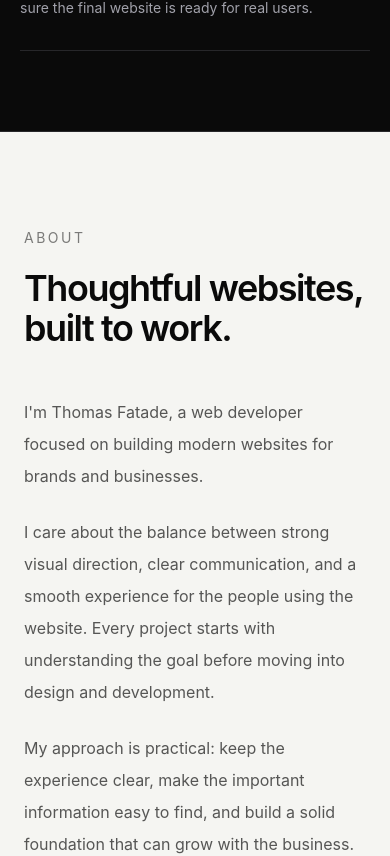
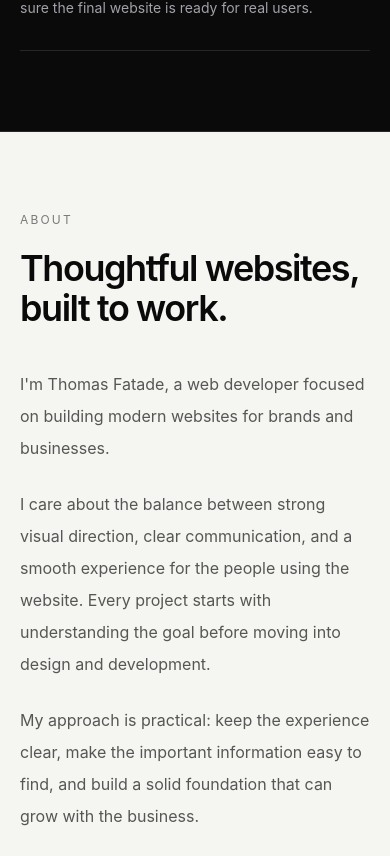
Before and after one commit to Thomas302-star/Thomas-portfolio, a Next.js app: page / in a window 390 px wide. Shown: the part 4638-5494 px from the top of the page. Built offline with nearby package versions, Linux system fonts and the light colour scheme.

Commit message:
feat: add reveal motion to about section

```diff
--- a/components/sections/about-section.tsx
+++ b/components/sections/about-section.tsx
@@ -1,33 +1,20 @@
+import { Reveal } from "@/components/ui/reveal";
+
 export function AboutSection() {
   return (
-    <section className="border-t border-[var(--border)] bg-[var(--surface)] px-6 py-24 text-[var(--background)] sm:px-8 lg:px-12 lg:py-32">
+    <section className="border-t border-[var(--border)] bg-[var(--surface)] px-5 py-20 text-[var(--background)] sm:px-8 lg:px-12 lg:py-32">
       <div className="mx-auto max-w-7xl">
-        <div className="grid gap-12 lg:grid-cols-[0.8fr_1.2fr] lg:gap-24">
-          <div>
-            <p className="text-sm uppercase tracking-[0.18em] text-black/50">
-              About
-            </p>
-            <h2 className="mt-5 max-w-md font-[var(--font-display)] text-4xl font-semibold tracking-[-0.04em] sm:text-5xl">
-              Thoughtful websites, built to work.
-            </h2>
-          </div>
-
+        <div className="grid gap-10 lg:grid-cols-[0.8fr_1.2fr] lg:gap-24">
+          <Reveal>
+            <div>
+              <p className="text-xs uppercase tracking-[0.18em] text-black/50 sm:text-sm">About</p>
+              <h2 className="mt-5 max-w-md font-[var(--font-display)] text-4xl font-semibold tracking-[-0.04em] sm:text-5xl">Thoughtful websites, built to work.</h2>
+            </div>
+          </Reveal>
           <div className="max-w-3xl space-y-6 text-base leading-8 text-black/65 sm:text-lg">
-            <p>
-              I&apos;m Thomas Fatade, a web developer focused on building modern
-              websites for brands and businesses.
-            </p>
-            <p>
-              I care about the balance between strong visual direction, clear
-              communication, and a smooth experience for the people using the
-              website. Every project starts with understanding the goal before
-              moving into design and development.
-            </p>
-            <p>
-              My approach is practical: keep the experience clear, make the
-              important information easy to find, and build a solid foundation
-              that can grow with the business.
-            </p>
+            <Reveal><p>I&apos;m Thomas Fatade, a web developer focused on building modern websites for brands and businesses.</p></Reveal>
+            <Reveal delay={0.05}><p>I care about the balance between strong visual direction, clear communication, and a smooth experience for the people using the website. Every project starts with understanding the goal before moving into design and development.</p></Reveal>
+            <Reveal delay={0.1}><p>My approach is practical: keep the experience clear, make the important information easy to find, and build a solid foundation that can grow with the business.</p></Reveal>
           </div>
         </div>
       </div>
```
